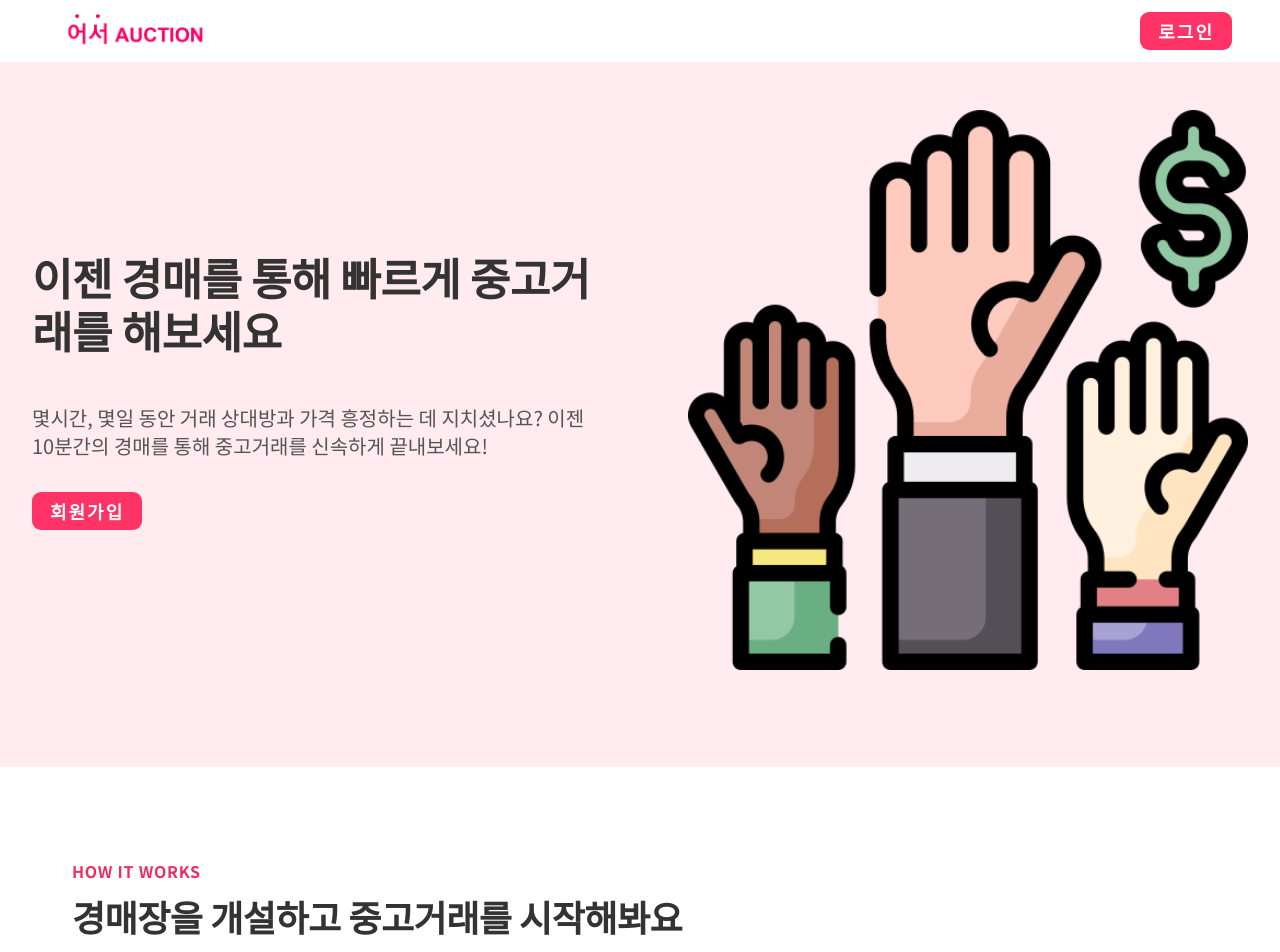
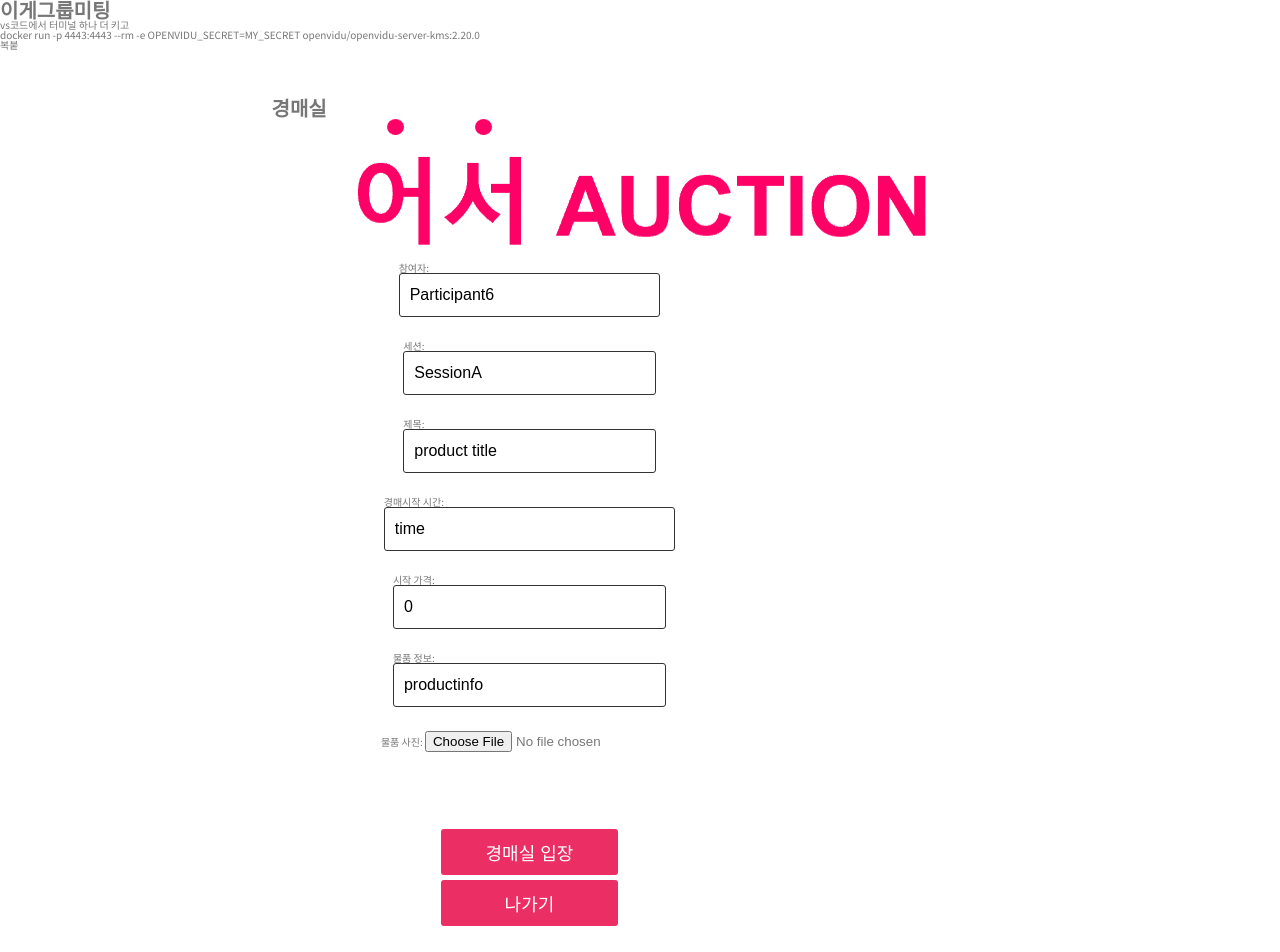
Before and after one commit to abc1242/aseoAuction, a React (Create React App) app in the folder frontend/: page / in a window 1280 px wide. Shown: the top 952 px of the page. After the commit the page ends 926 px from the top, so only its background shows below. Built offline with nearby package versions, Linux system fonts and the light colour scheme.

Commit message:
feat: #S06P12D206-161 [FE] 실시간 경매 / 채팅창 열림, 사진파일

```diff
--- a/frontend/package.json
+++ b/frontend/package.json
@@ -10,7 +10,7 @@
     "bootstrap": "^5.1.3",
     "openvidu-browser": "^2.21.0-beta1",
     "react": "^17.0.2",
-    "react-bootstrap": "^2.1.1",
+    "react-bootstrap": "^2.1.2",
     "react-dom": "^17.0.2",
     "react-google-login": "^5.2.2",
     "react-google-recaptcha-v3": "^1.9.7",
--- a/frontend/src/App.js
+++ b/frontend/src/App.js
@@ -7,6 +7,10 @@ import Signup from "./components/UserAuth/Signup/Signup";
 import Room from "./components/RoomPage/Room";
 import { AuthContext } from "./store/auth-context.js";
 import HomeGroupMeeting from "./components/HomePage/HomeGroupMeeting.js";
+
+
+
+
 
 function App() {
   const [token, setToken] = useState(null);
@@ -26,7 +30,8 @@ function App() {
       <Switch>
         <Route path="/" exact>
           {/* {token ? <HomePage /> : <Redirect to="/landingpage" />} */}
-          <LandingPage />
+          {/* <LandingPage /> */}
+          <HomeGroupMeeting />
         </Route>
         <Route path="/landingpage">
           <LandingPage />
--- a/frontend/src/components/RoomPage/Room.js
+++ b/frontend/src/components/RoomPage/Room.js
@@ -1,9 +1,13 @@
 import axios from 'axios';
 import { OpenVidu } from 'openvidu-browser';
-import React, { Component, createRef } from 'react';
-import { Button } from 'react-bootstrap';
+import React, { useState, Component, createRef } from 'react';
+import { Row, Col, Button } from 'react-bootstrap';
 import { Link } from 'react-router-dom';
-import './Room.css';
+
+// import './Room.css';
+import styles from "./Room.module.css";
+import logo from "../../images/logo.png";
+
 import Messages from './Messages';
 
 import UserVideoComponent from './UserVideoComponent';
@@ -23,7 +27,10 @@ class Room extends Component {
             myStartTime: 'time',
             myStartPrice : 0,
             myProductInfo: 'productinfo',
-            myProductImg: undefined,
+
+            myProductImg: null,
+            isUploaded: false,
+
             session: undefined,
             mainStreamManager: undefined,
             publisher: undefined,
@@ -33,7 +40,7 @@ class Room extends Component {
             videostate: true,
 
             messages: [],
-            chaton: false,
+            chaton: true,
             message: '',
         };
 
@@ -50,6 +57,8 @@ class Room extends Component {
         this.handleMainVideoStream = this.handleMainVideoStream.bind(this);
         this.onbeforeunload = this.onbeforeunload.bind(this);
 
+        //image
+        this.handleChangeProductImg = this.handleChangeProductImg.bind(this);
 
         //chat
         this.chattoggle = this.chattoggle.bind(this);
@@ -107,10 +116,17 @@ class Room extends Component {
         });
     }
 
+    // image
     handleChangeProductImg(e) {
         this.setState({
             myProductImg: e.target.value,
+            // myProductImg: e.target.files[0],
         });
+    }
+
+    handlePost() {
+        const formData = new FormData();
+        formData.append('file', this.state.selectedFile);
     }
 
     // chat
@@ -322,7 +338,7 @@ class Room extends Component {
             myStartTime: 'time',
             myStartPrice: 0,
             myProductInfo: 'productinfo',
-            myProductImg: undefined,
+            myProductImg: null,
             mainStreamManager: undefined,
             publisher: undefined
         });
@@ -336,6 +352,7 @@ class Room extends Component {
         const myTitle = this.state.myTitle;
         const myStartPrice = this.state.myStartPrice;
         const myProductInfo = this.state.myProductInfo;
+
         const myProductImg = this.state.myProductImg;
         // const myProductImg = new FormData();
 
@@ -344,8 +361,10 @@ class Room extends Component {
 
 
 
+
+
         return (
-            <div className="container">
+            <div className={styles.roomBox}>
                 {this.state.session === undefined ? (
                     <div id="join">
                         {/* <div id="img-div">
@@ -353,11 +372,12 @@ class Room extends Component {
                         </div> */}
                         <div id="join-dialog" className="jumbotron vertical-center">
                             <h1> 경매실 </h1>
-                            <form className="form-group" onSubmit={this.joinSession}>
+                            <img src={logo}></img>
+                            <form className={styles.formBox} onSubmit={this.joinSession}>
                                 <p>
                                     <label>참여자: </label>
                                     <input
-                                        className="form-control"
+                                        className={styles.input}
                                         type="text"
                                         id="userName"
                                         value={myUserName}
@@ -368,7 +388,7 @@ class Room extends Component {
                                 <p>
                                     <label> 세션: </label>
                                     <input
-                                        className="form-control"
+                                        className={styles.input}
                                         type="text"
                                         id="sessionId"
                                         value={mySessionId}
@@ -380,7 +400,7 @@ class Room extends Component {
                                 <p>
                                     <label> 제목: </label>
                                     <input
-                                        className="form-control"
+                                        className={styles.input}
                                         type="text"
                                         id="title"
                                         value={myTitle}
@@ -392,7 +412,7 @@ class Room extends Component {
                                 <p>
                                     <label> 경매시작 시간: </label>
                                     <input
-                                        className="form-control"
+                                        className={styles.input}
                                         type="text"
                                         id="startTime"
                                         value={myStartTime}
@@ -404,7 +424,7 @@ class Room extends Component {
                                 <p>
                                     <label> 시작 가격: </label>
                                     <input
-                                        className="form-control"
+                                        className={styles.input}
                                         type="text"
                                         id="startPrice"
                                         value={myStartPrice}
@@ -416,7 +436,7 @@ class Room extends Component {
                                 <p>
                                     <label> 물품 정보: </label>
                                     <input
-                                        className="form-control"
+                                        className={styles.input}
                                         type="text"
                                         id="productInfo"
                                         value={myProductInfo}
@@ -431,18 +451,23 @@ class Room extends Component {
                                         className="form-control"
                                         type="file"
                                         id="productImg"
-                                        accept='image/*'
+                                        accept='.jpg, .png, .bmp, .jpeg'
                                         value={myProductImg}
                                         onChange={this.handleChangeProductImg}
                                     />
-                                </p>
+                                    {/* <button type='button' onClick={this.handlePost}>버튼</button> */}
 
 
+
+
+                                </p>
+                                <p>{myProductImg}</p>
+                                <img src={this.state.myProductImg}></img>
                                 <p className="text-center">
-                                    <input className="btn btn-lg btn-success" name="commit" type="submit" value="경매실 생성" />
+                                    <input className={styles.button} name="commit" type="submit" value="경매실 입장" />
 
                                     <Link to="/">
-                                        <input className="btn btn-lg btn-danger" name="commit" type="button" value="경매실 취소" to="/"/>
+                                        <input className={styles.button} name="commit" type="button" value="나가기" to="/" />
                                     </Link>
                                 </p>
                             </form>
@@ -459,10 +484,12 @@ class Room extends Component {
                             <h1>경매 시작 시간은 {myStartTime}입니다.</h1>
                             <h1>물품정보는 {myProductInfo}입니다.</h1>
                             <h1>시작가격은 {myStartPrice}입니다.</h1>
-                            <h1>물품사진은 {myProductImg}입니다.</h1>
+                            <h1>물품사진은 {this.state.myProductImg}입니다.</h1>
+                            <hr />
 
-                            {/* <img src={myProductImg}> </img>
-                            <file>{myProductImg}</file> */}
+                            <img src={this.state.myProductImg}></img>
+                            <file>{myProductImg}</file>
+
 
                             {this.state.videostate ? (
                                 <button
@@ -510,42 +537,13 @@ class Room extends Component {
 
                             <Link to="/">
                                 <input
-                                    className="btn btn-large btn-danger"
+                                    className={styles.button}
                                     type="button"
                                     id="buttonLeaveSession"
                                     onClick={this.leaveSession}
                                     value="나가기"
                                 />
                             </Link>
-                        </div>
-
-                        <hr />
-
-                        {/* {this.state.mainStreamManager !== undefined ? (
-                            <div id="main-video" className="col-md-6">
-
-                                <hr />
-
-                                <h1>호스트</h1>
-                                <UserVideoComponent streamManager={this.state.mainStreamManager} />
-
-                            </div>
-                        ) : null} */}
-
-                        <div id="video-container" className="col-md-6">
-                            {this.state.publisher !== undefined ? (
-                                <div className="stream-container col-md-6 col-xs-6" onClick={() => this.handleMainVideoStream(this.state.publisher)}>
-                                {/* <div className="stream-container col-md-6 col-xs-6"> */}
-                                    <UserVideoComponent
-                                        streamManager={this.state.publisher} />
-                                </div>
-                            ) : null}
-                            {this.state.subscribers.map((sub, i) => (
-                                <div key={i} className="stream-container col-md-6 col-xs-6" onClick={() => this.handleMainVideoStream(sub)}>
-                                {/* <div key={i} className="stream-container col-md-6 col-xs-6"> */}
-                                    <UserVideoComponent streamManager={sub} />
-                                </div>
-                            ))}
                         </div>
 
                         {/* chat */}
@@ -571,16 +569,40 @@ class Room extends Component {
                                             className="chat chatbox__send--footer"
                                             onClick={this.sendmessageByClick}
                                         >
-                                            Send
+                                            보내기
                                         </p>
                                     </div>
                                 </div>
                             ) : null}
                             <div className="chatbox__button" ref={this.chatButton}>
-                                <button onClick={this.chattoggle}>
+                                {/* <button onClick={this.chattoggle}>
                                     채팅 버튼
-                                </button>
+                                </button> */}
                             </div>
+                        </div>
+                        <hr />
+
+                        {this.state.mainStreamManager !== undefined ? (
+                            <div id="main-video" className="col-md-6">
+                                <h1>호스트</h1>
+                                <UserVideoComponent streamManager={this.state.mainStreamManager} />
+                            </div>
+                        ) : null}
+
+                        <div id="video-container" className="col-md-6">
+                            {this.state.publisher !== undefined ? (
+                                <div className={styles.streamcontainer} onClick={() => this.handleMainVideoStream(this.state.publisher)}>
+                                {/* <div className="stream-container col-md-6 col-xs-6"> */}
+                                    <UserVideoComponent
+                                        streamManager={this.state.publisher} />
+                                </div>
+                            ) : null}
+                            {this.state.subscribers.map((sub, i) => (
+                                <div key={i} className={styles.streamcontainer} onClick={() => this.handleMainVideoStream(sub)}>
+                                {/* <div key={i} className="stream-container col-md-6 col-xs-6"> */}
+                                    <UserVideoComponent streamManager={sub} />
+                                </div>
+                            ))}
                         </div>
                     </div>
                 ) : null}
--- /dev/null
+++ b/frontend/src/components/RoomPage/Room.module.css
@@ -0,0 +1,198 @@
+.streamcontainer {
+	padding: 0;
+}
+
+#main-container {
+	padding-bottom: 80px;
+}
+
+.vertical-center {
+	position: absolute;
+	top: 56%;
+	left: 50%;
+	transform: translate(-50%, -50%);
+}
+
+.horizontal-center {
+	margin: 0 auto;
+}
+
+.form-control {
+	color: #0088aa;
+	font-weight: bold;
+}
+
+.form-control:focus {
+	border-color: #0088aa;
+	-webkit-box-shadow: inset 0 1px 1px rgba(0, 0, 0, .075), 0 0 8px rgba(0, 136, 170, 0.6);
+	box-shadow: inset 0 1px 1px rgba(0, 0, 0, .075), 0 0 8px rgba(0, 136, 170, 0.6);
+}
+
+input.btn {
+	font-weight: bold;
+}
+
+.btn {
+	font-weight: bold !important;
+}
+
+.btn-success {
+	background-color: #06d362 !important;
+	border-color: #06d362;
+}
+
+.btn-success:hover {
+	background-color: #1abd61 !important;
+	border-color: #1abd61;
+}
+
+#join-dialog h1 {
+	color: #4d4d4d;
+	font-weight: bold;
+	text-align: center;
+
+}
+
+#img-div {
+	text-align: center;
+	position: absolute;
+	top: 19%;
+	left: 50%;
+	transform: translate(-50%, -50%);
+}
+
+#img-div img {
+    height: 15%;
+    width: 42.5%;
+}
+
+#join-dialog label {
+	color: #0088aa;
+}
+
+#join-dialog input.btn {
+	margin-top: 15px;
+}
+
+#session-header {
+	margin-bottom: 20px;
+}
+
+#session-title {
+	display: inline-block;
+}
+
+#buttonLeaveSession {
+	float: right;
+	margin-top: 20px;
+}
+
+#video-container video {
+	position: relative;
+	float: left;
+	cursor: pointer;
+}
+
+#video-container p {
+	display: inline-block;
+	background: #f8f8f8;
+	padding-right: 5px;
+	padding-left: 5px;
+	color: #777777;
+	font-weight: bold;
+	border-bottom-right-radius: 4px;
+}
+
+video {
+	width: 100%;
+	height: auto;
+}
+
+#main-video p {
+	position: absolute;
+	display: inline-block;
+	background: #f8f8f8;
+	padding-right: 5px;
+	padding-left: 5px;
+	left: 0;
+	font-size: 22px;
+	color: #777777;
+	font-weight: bold;
+	border-bottom-right-radius: 4px;
+}
+
+#main-video video {
+	cursor: initial;
+}
+
+#session img {
+	width: 100%;
+	height: auto;
+	display: inline-block;
+	object-fit: contain;
+	vertical-align: baseline;
+}
+
+#session #video-container img {
+	position: relative;
+	float: left;
+	width: 50%;
+	cursor: pointer;
+	object-fit: cover;
+	height: 180px;
+}
+
+
+.button {
+  width: 100%;
+  background-color: #eb2f64;
+  border: none;
+  border-radius: 3px;
+  font-size: 1.8rem;
+  color: #fff;
+  padding: 1rem 1rem;
+  margin-top: 0.5rem;
+  transition: all 0.3s;
+}
+
+.roomBox {
+  display: flex;
+  align-items: center;
+  justify-content: center;
+  padding-top: 4.8rem;
+  flex-direction: column;
+  row-gap: 3.2rem;
+}
+
+.input {
+  font-size: 1.6rem;
+  width: 100%;
+  padding: 1.2rem 1rem;
+  outline: none;
+  border: 1px solid #333;
+  border-radius: 3px;
+}
+
+.input:focus {
+  border: 1px solid #eb2f64;
+}
+
+.formBox {
+  width: 70%;
+  display: flex;
+  flex-direction: column;
+  align-items: center;
+  justify-content: center;
+  row-gap: 2.4rem;
+  margin: 0;
+}
+
+/* xs ans md screen resolutions*/
+
+@media screen and (max-width: 991px) {
+	.vertical-center {
+		width: 85%;
+		padding-top: 10px;
+		top: 57%;
+	}
+}
--- /dev/null
+++ b/frontend/src/components/RoomPage/UserVideo.module.css
@@ -0,0 +1,23 @@
+.video {
+  width: 100%;
+  height: auto;
+  float: left;
+  cursor: pointer;
+}
+.streamcomponent{
+  /* position: absolute; */
+  background: #f8f8f8;
+  padding-left: 5px;
+  padding-right: 5px;
+  color: #777777;
+  font-weight: bold;
+  border-bottom-right-radius: 4px;
+}
+
+.nametag{
+  font-weight: bold;
+}
+
+.p{
+  margin: 0;
+}
--- a/frontend/src/components/RoomPage/UserVideoComponent.js
+++ b/frontend/src/components/RoomPage/UserVideoComponent.js
@@ -1,6 +1,7 @@
 import React, { Component } from 'react';
 import OpenViduVideoComponent from './OvVideo';
-import './UserVideo.css';
+// import './UserVideo.css';
+import styles from "./UserVideo.module.css";
 
 export default class UserVideoComponent extends Component {
 
@@ -13,9 +14,12 @@ export default class UserVideoComponent extends Component {
         return (
             <div>
                 {this.props.streamManager !== undefined ? (
-                    <div className="streamcomponent">
+                    // <div className="streamcomponent">
+                    <div className={styles.streamcomponent}>
                         <OpenViduVideoComponent streamManager={this.props.streamManager} />
-                        <div><p>{this.getNicknameTag()}님</p></div>
+                        <div className={styles.nametag}>
+                            <h1>{this.getNicknameTag()}님</h1>
+                        </div>
                     </div>
                 ) : null}
             </div>
```
Also changed, not shown: 1 other file (tests, documents, lock files or other folders).
